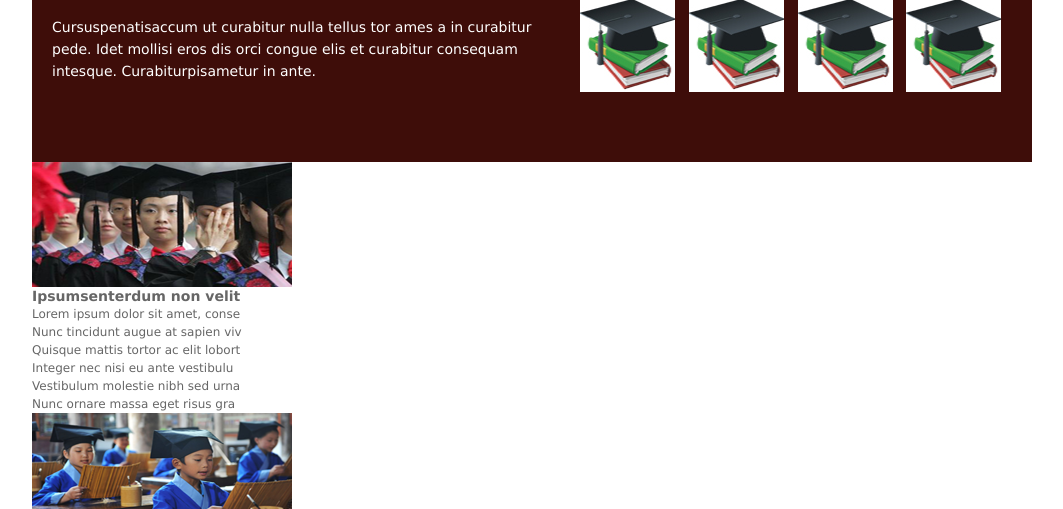
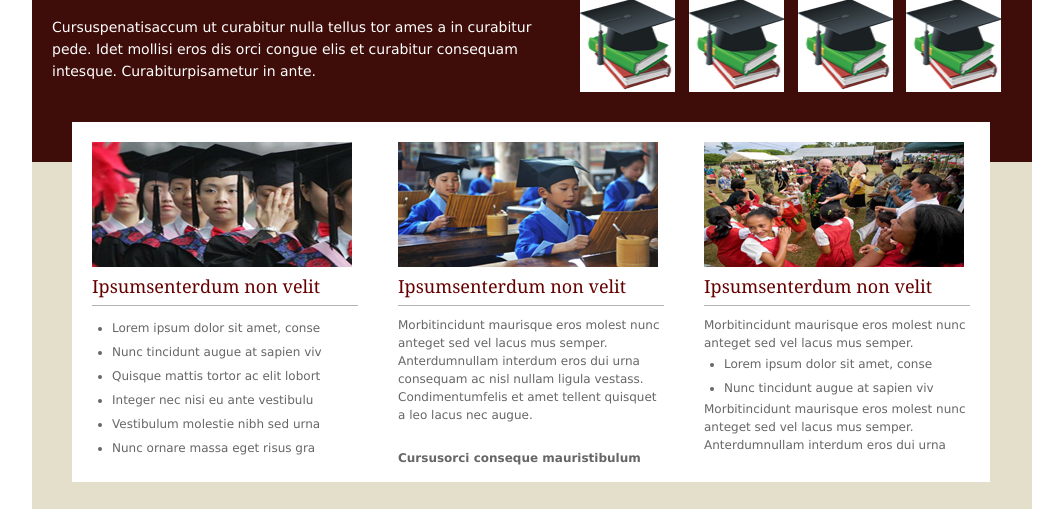
Before and after one commit to KaziReazulislam1999/basic-psd-to-html-css-project2, a plain HTML site: page index.html in a window 1280 px wide. Shown: the part 266-775 px from the top of the page, without its empty margins (108-1171 px from the left). Drawn offline with Linux system fonts and the light colour scheme.

Commit message:
contentsection style added

```diff
--- a/css/main.css
+++ b/css/main.css
@@ -173,6 +173,7 @@ body {
   background: #3e0d09;
   color: #fff;
   height: 300px;
+  position: relative;
 }
 .bannerleft {
   width: 500px;
@@ -203,24 +204,48 @@ body {
 }
 
 .contentsection {
+  background: #e4dfcb;
+  height: 350px;
 }
 .maincontent {
+  background: #fff;
+  margin: 0 auto;
+
+  width: 918px;
+  height: 360px;
+  position: absolute;
+  margin-top: -40px;
+  margin-left: 40px;
+}
+.samearticle {
+  width: 266px;
+  float: left;
+  padding: 20px;
 }
 .samearticle img {
 }
 .samearticle h3 {
+  font-family: Georgia;
+  font-size: 18px;
+  padding: 10px 0px 10px 0px;
+  color: #600;
+  border-bottom: 1px solid #b2b2b2;
+  margin-bottom: 10px;
+  font-weight: normal;
 }
 
 .samearticle ul {
 }
-.samearticle ul {
-}
 .samearticle ul li {
+  margin-left: 20px;
+  line-height: 24px;
 }
 
 .samearticle p {
+  line-height: 18px;
 }
 .samearticle h4 {
+  margin-top: 25px;
 }
 
 .footertop {
--- a/index.html
+++ b/index.html
@@ -42,7 +42,7 @@
         </nav>
       </header>
       <section class="bannersection clear">
-        <div class="bannerleft">
+        <div class="bannerleft clear">
           <h1>Cursus penati saccum ut curabitur nulla.</h1>
           <p>
             Cursuspenatisaccum ut curabitur nulla tellus tor ames a in curabitur
@@ -50,7 +50,7 @@
             intesque. Curabiturpisametur in ante.
           </p>
         </div>
-        <div class="bannerright">
+        <div class="bannerright clear">
           <img src="img/banner.png" alt="Banner Image" />
           <img src="img/banner.png" alt="Banner Image" />
           <img src="img/banner.png" alt="Banner Image" />
@@ -65,7 +65,7 @@
       <section class="contentsection clear">
         <div class="maincontent clear">
           <article class="samearticle clear">
-            <img src="img/article1.png" alt="Atricle Img 1" />
+              <img src="img/article1.png" alt="Atricle Img 1" />
             <h3>Ipsumsenterdum non velit</h3>
             <ul>
               <li>Lorem ipsum dolor sit amet, conse</li>
```
